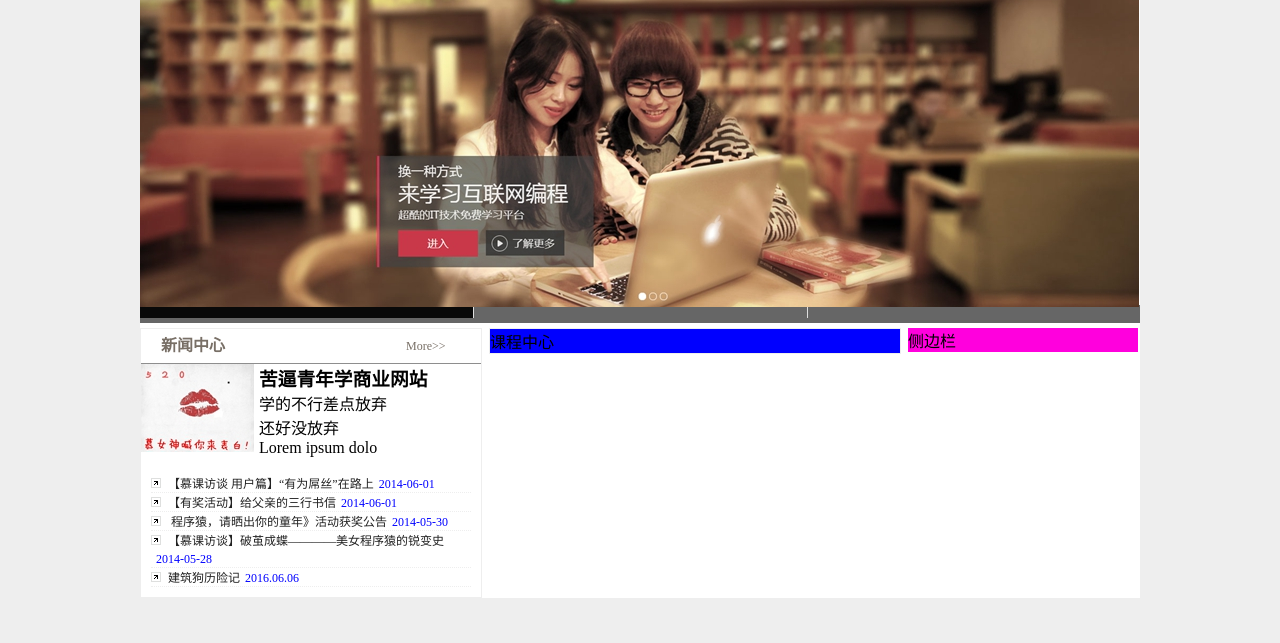
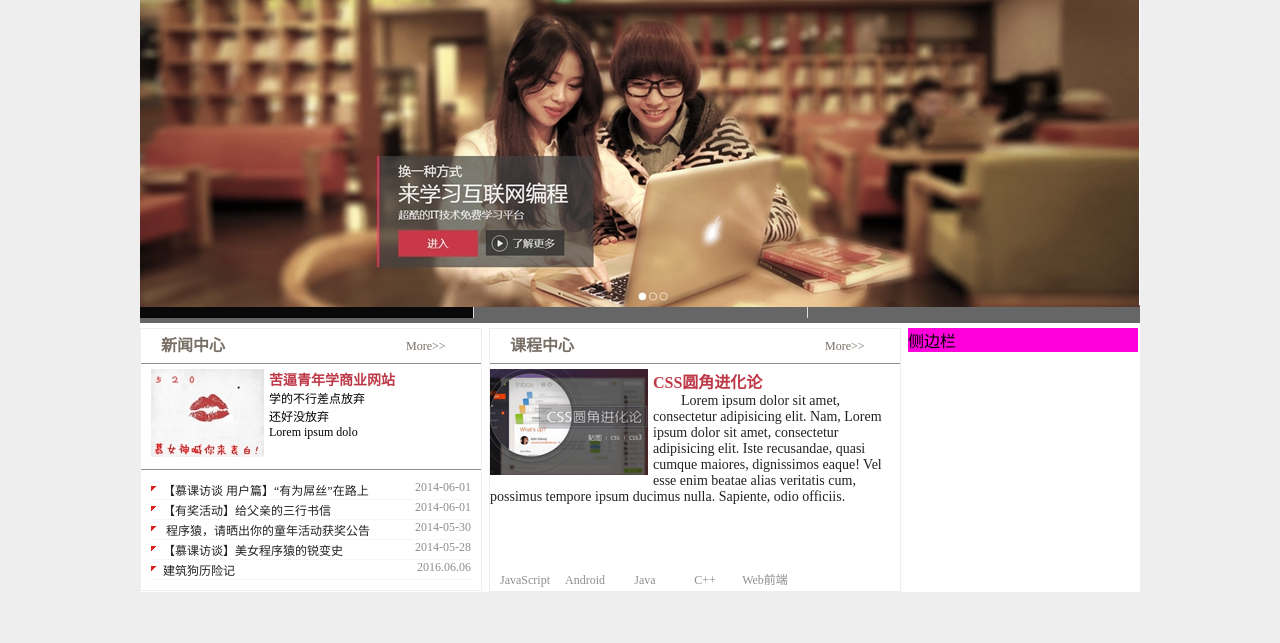
Before and after one commit to 272964081/MyHomeWork, a plain HTML site: page index.html in a window 1280 px wide. Shown: the part 157-800 px from the top of the page. Drawn offline with Linux system fonts and the light colour scheme.

Commit message:
完成了课程中心制作

```diff
--- a/css/style.css
+++ b/css/style.css
@@ -72,7 +72,7 @@ body{
 /*导航部分	*/
 .nav{
 	height: 45px;
-	background-color: #274F4F;
+	background-color: #BE3948;
 	border-radius: 4px;
 }
 .nav-list{
@@ -92,7 +92,7 @@ body{
 	text-align: center;
 }
 .nav-list ul li:hover a{
-	background-color: #273E3E;
+	background-color: #aa3022;
 }
 
 .nav-search{
@@ -145,7 +145,7 @@ body{
 	width: 340px;
 	border: 1px solid #EEE;
 }
-.news-title{
+.my-title{
 	height: 34px;
 	line-height: 34px;
 	text-indent: 20px;
@@ -155,7 +155,7 @@ body{
 
 }
 
-.news-title a{
+.my-title a{
 	height: 100%;
 	width: 60px;
 	text-indent: 0;
@@ -170,18 +170,26 @@ body{
 .news-pic{
 	height: 100px;
 	width: 100%;
-	border-bottom: 1px solid #EEE；
+	padding-top: 5px;
+	border-bottom: 1px solid #8e8e8e;
 }
 .news-pic img{
 	float: left;
 	cursor: pointer;
+	margin-left: 10px;
 }
 .news-pic .imgdes{
+	font-size: 12px;
 	float: left;
 	margin-left: 5px;
 }
+.imgdes h3 a{
+	text-decoration:none;
+	font-size: 14px;
+	color: #BE3948;
+}
 .news-list ul{
-	list-style-image: url(../images/li_bg2.gif);
+	list-style-image: url(../images/list.jpg);
 	list-style-position: inside;
 	padding: 10px;
 }
@@ -194,21 +202,65 @@ body{
 	text-decoration: none;
 	color: #222222;
 }
-.news-list ul li a:hover,a:visited{
-	color: #F0F;
+.news-list ul li a:hover{
+	color: red;
 }
 .news-list ul li span{
+	float: right;
 	margin-left: 5px;
 	font-size: 12px;
-	color: blue;
+	color: #8e8e8e;
 }
-
+/*课程中心*/
 .course{
 	width: 410px;
-	background-color: #00F;
+	background-color: #FFF;
 	margin: 0 7px;
 	border: 1px solid #EEE;
 }
+.course-pic{
+	padding-top: 5px;
+	height: 200px;
+}
+.course-pic img{
+	float: left;
+	margin-right: 5px;
+}
+.course-pic a{
+	text-decoration: none;
+	color: #BE3948;
+	font-weight: bold;
+}
+.course-pic p{
+	color: #222222;
+	font-size: 14px;
+	text-indent: 2em;
+}
+.course-list{
+	clear: both;
+}
+.course-list ul{
+	list-style-type: none;
+	padding: 5px;
+	overflow: hidden;
+}
+.course-list ul li{
+	float: left;
+
+}
+.course-list ul a{
+	text-decoration: none;
+	display: block;
+	width: 60px;
+	line-height: 12px;
+	font-size: 12px;
+	color: #8e8e8e;
+	text-align: center;
+}
+.course-list ul a:hover{
+	color: #BE3948;
+}
+/*侧边栏*/
 .sidebar{
 	width: 230px;
 	background-color: #F0d;
--- a/index.html
+++ b/index.html
@@ -69,11 +69,11 @@
 		<!-- pic-focus结束 -->
 		<div id="main">
 			<div class="news">
-				<div class="news-title">新闻中心 <a href="#">More&gt;&gt;</a></div><!-- title结束 -->
+				<div class="my-title">新闻中心 <a href="#">More&gt;&gt;</a></div><!-- title结束 -->
 				<div class="news-pic">
 					<img src="images/news.jpg" alt="新闻图片">
 					<div class="imgdes">
-					<h3>苦逼青年学商业网站</h3>
+					<h3><a href="#">苦逼青年学商业网站</a></h3>
 					<p>学的不行差点放弃</p>
 					<p>还好没放弃</p>
 					<p>Lorem ipsum dolo</p>
@@ -83,14 +83,30 @@
 					<ul>
 						<li><a href="#">【慕课访谈 用户篇】“有为屌丝”在路上</a><span>2014-06-01</span></li>
 						<li><a href="#">【有奖活动】给父亲的三行书信</a><span>2014-06-01</span></li>
-						<li><a href="#"> 程序猿，请晒出你的童年》活动获奖公告</a><span>2014-05-30</span></li>
-						<li><a href="#">【慕课访谈】破茧成蝶————美女程序猿的锐变史</a><span>2014-05-28</span></li>
+						<li><a href="#"> 程序猿，请晒出你的童年活动获奖公告</a><span>2014-05-30</span></li>
+						<li><a href="#">【慕课访谈】美女程序猿的锐变史</a><span>2014-05-28</span></li>
 						<li><a href="#">建筑狗历险记</a><span>2016.06.06</span></li>
 					</ul>
 				</div>
 			</div>
 			<!-- news__end -->
-			<div class="course">课程中心</div>
+			<div class="course">
+				<div class="my-title">课程中心 <a href="#">More&gt;&gt;</a></div><!-- title结束 -->
+				<div class="course-pic">
+					<img src="images/css.jpg" alt="css">
+					<a href="#">CSS圆角进化论</a>
+					<p>Lorem ipsum dolor sit amet, consectetur adipisicing elit. Nam, Lorem ipsum dolor sit amet, consectetur adipisicing elit. Iste recusandae, quasi cumque maiores, dignissimos eaque! Vel esse enim beatae alias veritatis cum, possimus tempore ipsum ducimus nulla. Sapiente, odio officiis.</p>
+				</div>
+				<div class="course-list">
+					<ul>
+						<li><a href="#">JavaScript</a></li>
+						<li><a href="#">Android</a></li>
+						<li><a href="#">Java</a></li>
+						<li><a href="#">C++</a></li>
+						<li><a href="#">Web前端</a></li>
+					</ul>
+				</div>
+			</div>
 			<div class="sidebar">侧边栏</div>
 		</div>
 	</div>
```
Also changed, not shown: 1 other file.
